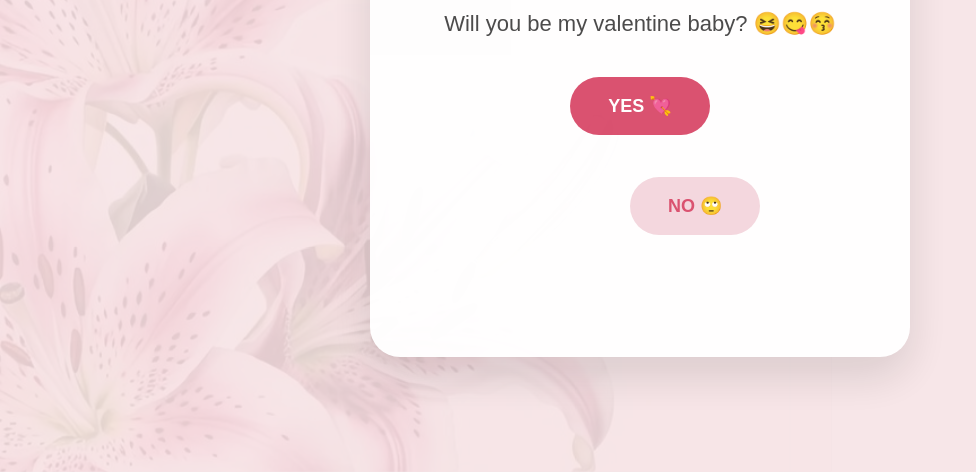
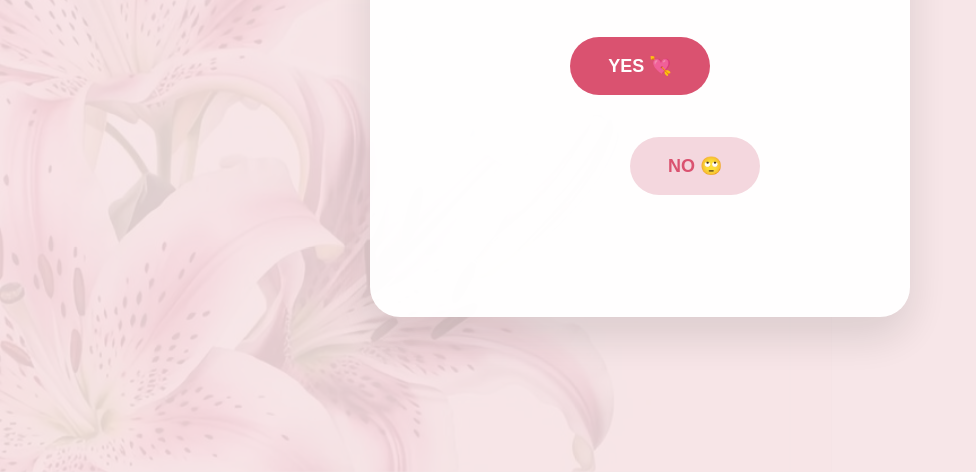
Before and after one commit to tanvixkhandelwal/valentine-for-him, a plain HTML site: page index.html in a window 1280 px wide. Shown: the part 328-800 px from the top of the page, without its empty margins (0-976 px from the left). Drawn offline with Linux system fonts and the light colour scheme.

Commit message:
Update index.html

```diff
--- a/index.html
+++ b/index.html
@@ -12,7 +12,6 @@
       font-family: Arial, sans-serif;
       background-color: #f7e6e8;
       overflow: hidden;
-      position: relative;
     }
 
     /* LILY BACKGROUND */
@@ -33,11 +32,11 @@
       opacity: 0.12;
     }
 
-    /* LOCKED CENTER */
     #app {
-      position: absolute;
-      inset: 0;
+      position: relative;
       z-index: 1;
+      width: 100%;
+      height: 100%;
       display: flex;
       align-items: center;
       justify-content: center;
@@ -80,9 +79,6 @@
       box-shadow: 0 20px 45px rgba(0,0,0,0.12);
       text-align: center;
       width: 420px;
-
-      /* 👇 VISUAL CENTER FIX */
-      transform: translateY(40px);
     }
 
     h1 {
@@ -165,7 +161,6 @@
 
     .center {
       text-align: center;
-      transform: translateY(40px);
     }
 
     /* DREAMY FLOATING HEARTS */
@@ -185,8 +180,13 @@
     }
 
     @keyframes floatUp {
-      0% { transform: translateY(0) translateX(0); opacity: 0; }
-      20% { opacity: 0.7; }
+      0% {
+        transform: translateY(0) translateX(0);
+        opacity: 0;
+      }
+      20% {
+        opacity: 0.7;
+      }
       100% {
         transform: translateY(-120vh) translateX(var(--drift));
         opacity: 0;
@@ -317,6 +317,8 @@
         </div>
         <div class="hearts" id="hearts"></div>
       `;
+
+      // start dreamy hearts AFTER text appears
       setTimeout(launchHearts, 800);
     }
 
@@ -333,6 +335,8 @@
         container.appendChild(heart);
         setTimeout(() => heart.remove(), 12000);
       }, 700);
+
+      // stop hearts after 8 seconds (soft, dreamy)
       setTimeout(() => clearInterval(interval), 8000);
     }
   </script>
```
